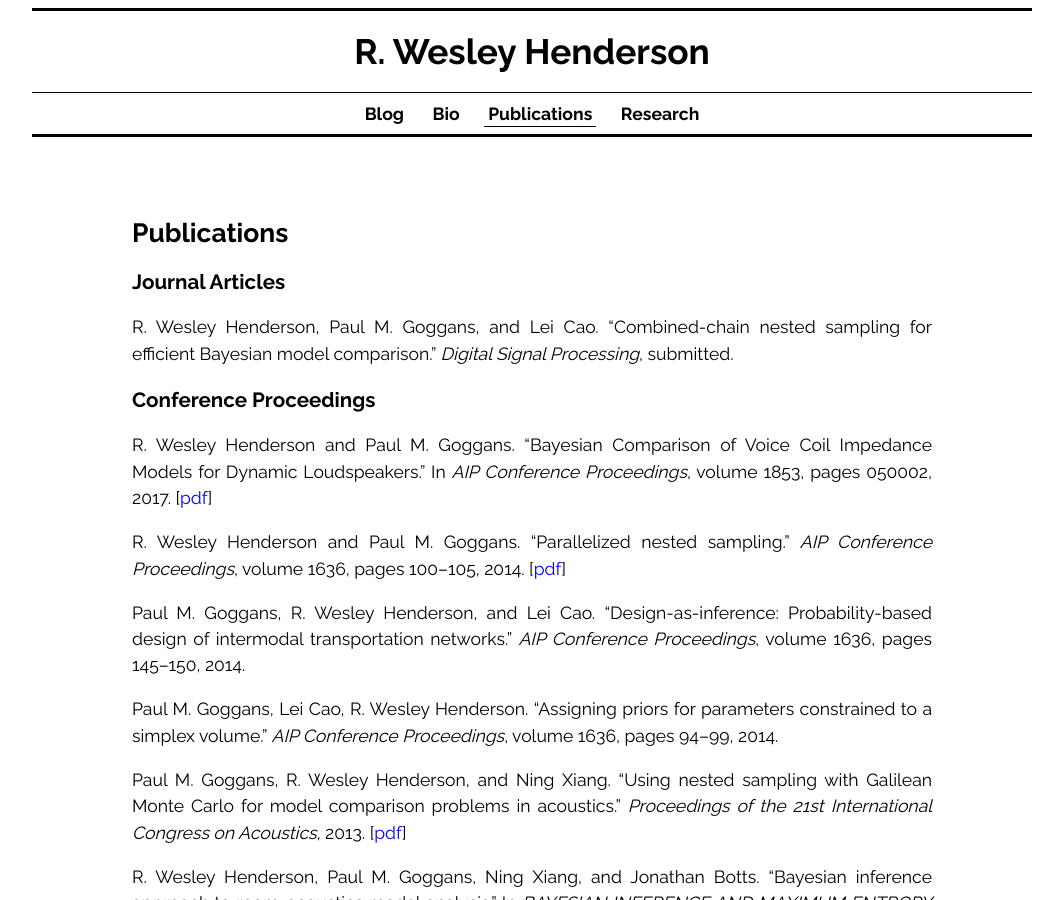
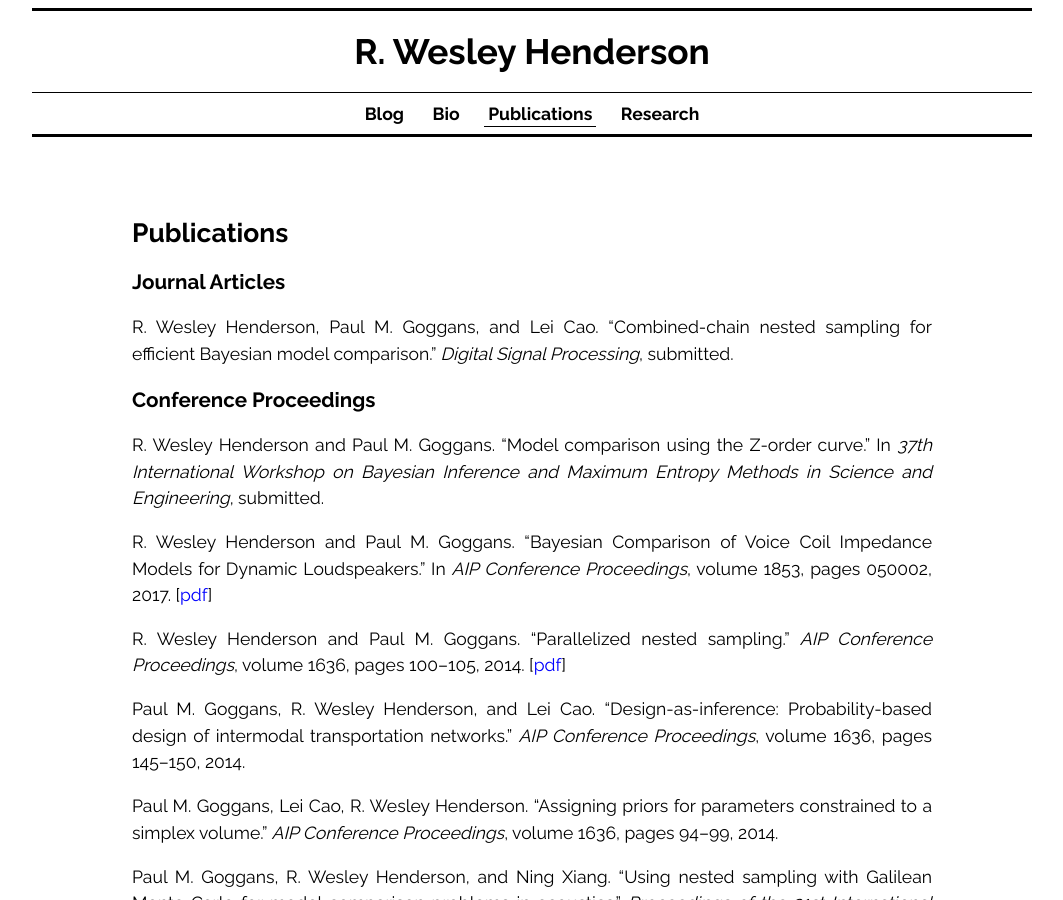
Before and after one commit to rwhender/rwhender.github.io, a Jekyll site: the page built from publications.md, in a window 1280 px wide and 900 px high. Shown: the whole window, without its empty margins (108-1171 px from the left). Built offline with Jekyll 4.4.1, drawn with Linux system fonts in a browser that asks for light colours.

Commit message:
Added MaxEnt 2017 paper with temporary publication title

```diff
--- a/publications.md
+++ b/publications.md
@@ -9,6 +9,8 @@ permalink: /publications/
 R. Wesley Henderson, Paul M. Goggans, and Lei Cao. "Combined-chain nested sampling for efficient Bayesian model comparison." *Digital Signal Processing*, submitted.
 
 ### Conference Proceedings ###
+
+R. Wesley Henderson and Paul M. Goggans. "Model comparison using the Z-order curve." In *37th International Workshop on Bayesian Inference and Maximum Entropy Methods in Science and Engineering*, submitted.
 
 R. Wesley Henderson and Paul M. Goggans. "Bayesian Comparison of Voice Coil Impedance Models for Dynamic Loudspeakers." In *AIP Conference Proceedings*, volume 1853, pages 050002, 2017. [[pdf]({{ '/pdfs/henderson_goggans_maxent_2016.pdf' | prepend: site.baseurl }})]
 
```
